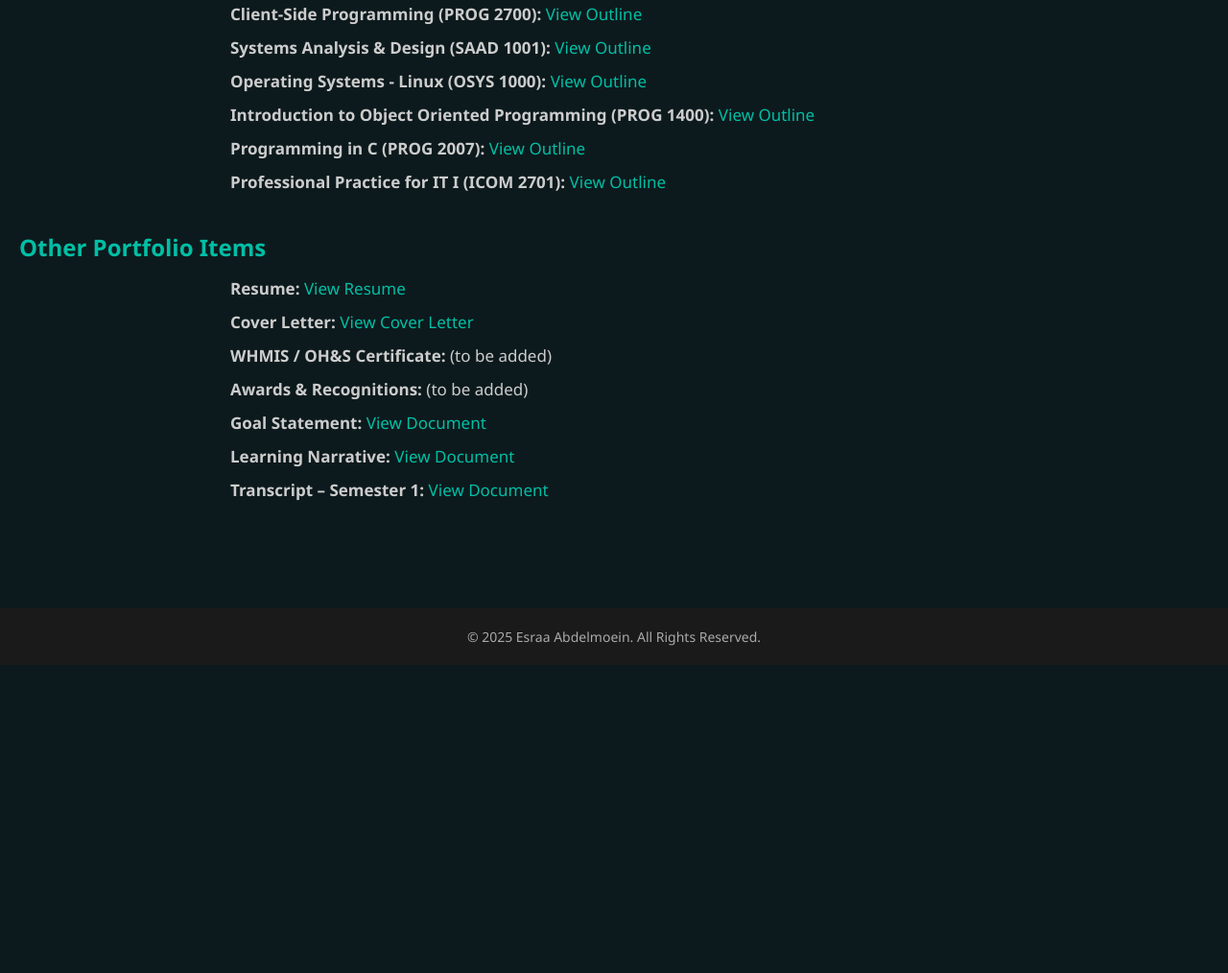
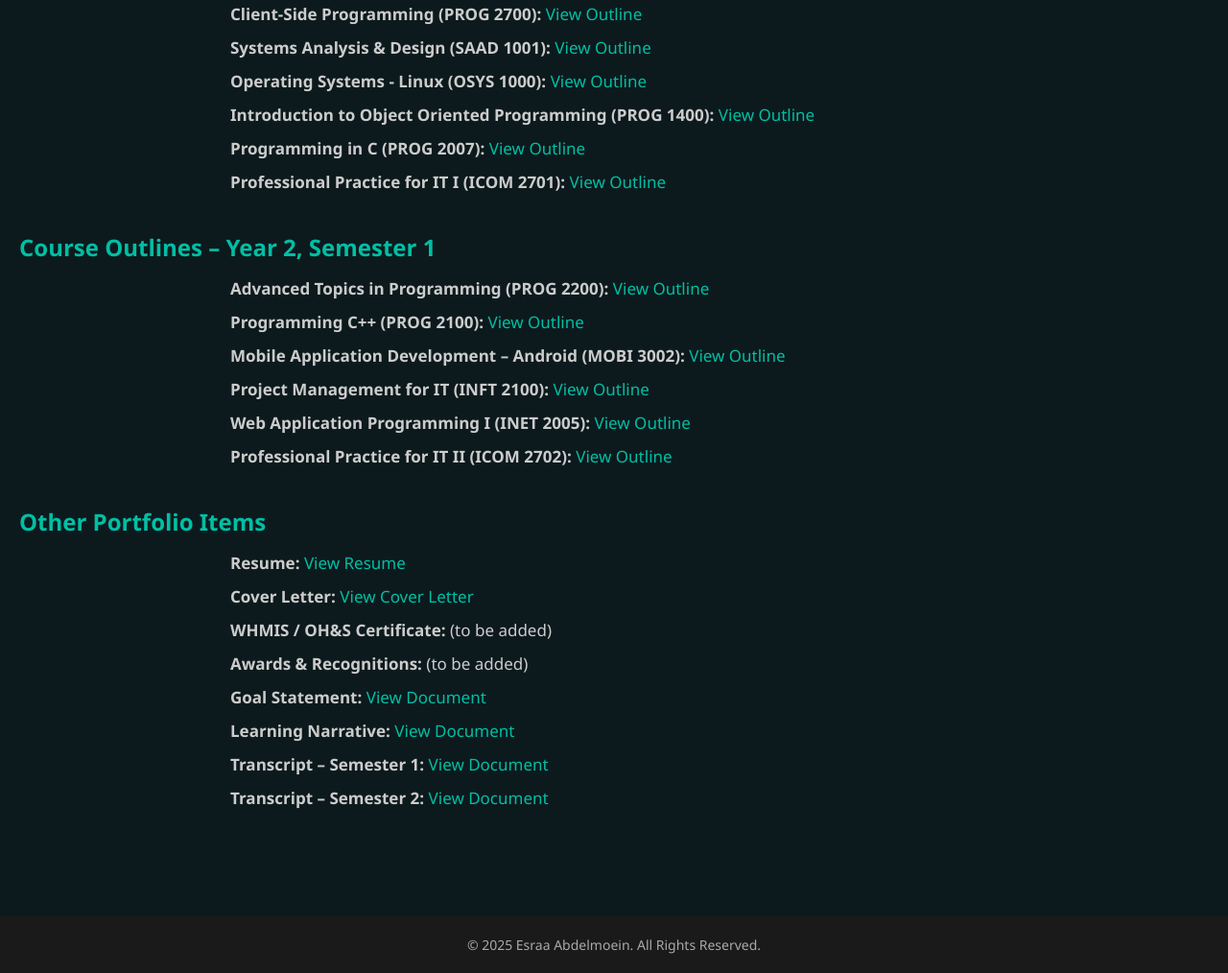
Before and after one commit to EsraaAbdelmoein/my-portfolio, a plain HTML site: page documents.html in a window 1280 px wide. Shown: the part 484-1498 px from the top of the page at 96% size. Before the commit the page ends 1177 px from the top, so only its background shows below. Drawn offline with Linux system fonts and the light colour scheme.

Commit message:
Add files via upload

```diff
--- a/documents.html
+++ b/documents.html
@@ -44,6 +44,30 @@
       <li><strong>Professional Practice for IT I (ICOM 2701):</strong> <a href="ICOM Course outline.pdf" target="_blank">View Outline</a></li>
     </ul>
 
+<h3>Course Outlines – Year 2, Semester 1</h3>
+<ul class="documents-list">
+
+  <li><strong>Advanced Topics in Programming (PROG 2200):</strong>
+      <a href="PROG2200_CourseOutline.pdf" target="_blank">View Outline</a></li>
+
+  <li><strong>Programming C++ (PROG 2100):</strong>
+      <a href="PROG2100_CourseOutline.pdf" target="_blank">View Outline</a></li>
+
+  <li><strong>Mobile Application Development – Android (MOBI 3002):</strong>
+      <a href="MOBI3002_CourseOutline.pdf" target="_blank">View Outline</a></li>
+
+  <li><strong>Project Management for IT (INFT 2100):</strong>
+      <a href="INFT2100_CourseOutline.pdf" target="_blank">View Outline</a></li>
+
+  <li><strong>Web Application Programming I (INET 2005):</strong>
+      <a href="INET2005_CourseOutline.pdf" target="_blank">View Outline</a></li>
+
+  <li><strong>Professional Practice for IT II (ICOM 2702):</strong>
+      <a href="ICOM2702_CourseOutline.pdf" target="_blank">View Outline</a></li>
+
+</ul>
+
+
 
     <h3>Other Portfolio Items</h3>
     <ul class="documents-list">
@@ -54,6 +78,8 @@
       <li><strong>Goal Statement:</strong> <a href="goal-statement-esraa.pdf" target="_blank">View Document</a></li>
       <li><strong>Learning Narrative:</strong> <a href="learning-narrative.pdf" target="_blank">View Document</a></li>
 <li><strong>Transcript – Semester 1:</strong> <a href="transcript-semester1.pdf" target="_blank">View Document</a></li>
+<li><strong>Transcript – Semester 2:</strong> <a href="transcript-semester2.pdf" target="_blank">View Document</a></li>
+
 
 
     </ul>
```
Also changed, not shown: about.html (+1 -1 lines), resume.html (+2 -2 lines), 6 other files.
